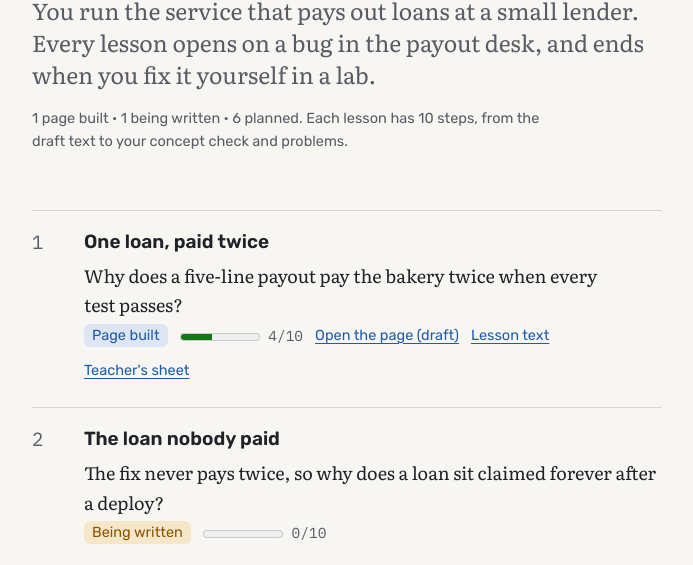
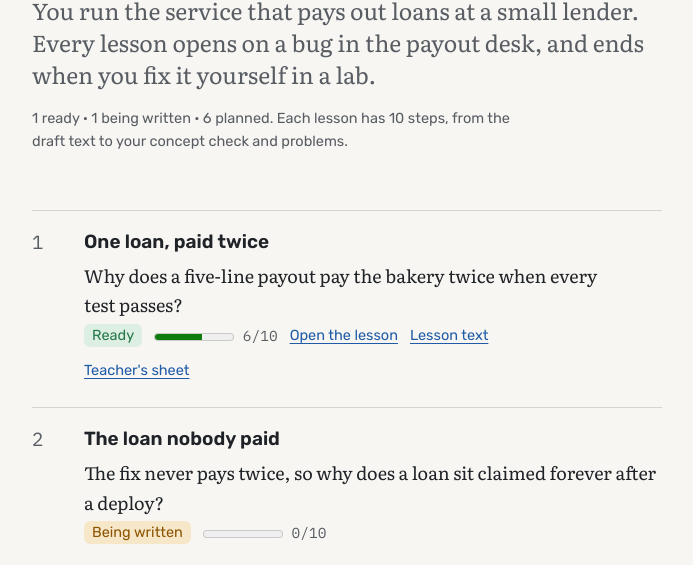
Before and after one commit to klaygomes/tla-lessons, a plain HTML site: page index.html in a window 1280 px wide. Shown: the part 170-735 px from the top of the page, without its empty margins (293-986 px from the left). Drawn offline with Linux system fonts and the light colour scheme.

Commit message:
chore: lesson 1 delivered

```diff
--- a/index.html
+++ b/index.html
@@ -25,10 +25,10 @@
 <header>
 <h1>The payout desk: lessons in TLA+</h1>
 <p class="question">You run the service that pays out loans at a small lender. Every lesson opens on a bug in the payout desk, and ends when you fix it yourself in a lab.</p>
-<p class="summary">1 page built · 1 being written · 6 planned. Each lesson has 10 steps, from the draft text to your concept check and problems.</p>
+<p class="summary">1 ready · 1 being written · 6 planned. Each lesson has 10 steps, from the draft text to your concept check and problems.</p>
 </header>
 <ol class="course">
-<li class="is-page"><span class="n">1</span><div><h2>One loan, paid twice</h2><p>Why does a five-line payout pay the bakery twice when every test passes?</p><p class="links"><span class="state">Page built</span><span class="steps" aria-label="4 of 10 steps done"><meter min="0" max="10" value="4"></meter> 4/10</span> <a href="01-one-loan-paid-twice/3-page/3-page.html">Open the page (draft)</a> <a href="01-one-loan-paid-twice/1-prose.html">Lesson text</a> <a href="01-one-loan-paid-twice/1-sheet.html">Teacher&#x27;s sheet</a></p></div></li>
+<li class="is-ready"><span class="n">1</span><div><h2>One loan, paid twice</h2><p>Why does a five-line payout pay the bakery twice when every test passes?</p><p class="links"><span class="state">Ready</span><span class="steps" aria-label="6 of 10 steps done"><meter min="0" max="10" value="6"></meter> 6/10</span> <a href="01-one-loan-paid-twice/3-page/3-page.html">Open the lesson</a> <a href="01-one-loan-paid-twice/1-prose.html">Lesson text</a> <a href="01-one-loan-paid-twice/1-sheet.html">Teacher&#x27;s sheet</a></p></div></li>
 <li class="is-writing"><span class="n">2</span><div><h2>The loan nobody paid</h2><p>The fix never pays twice, so why does a loan sit claimed forever after a deploy?</p><p class="links"><span class="state">Being written</span><span class="steps" aria-label="0 of 10 steps done"><meter min="0" max="10" value="0"></meter> 0/10</span></p></div></li>
 <li class="is-planned"><span class="n">3</span><div><h2>The bank that answered twice</h2><p>When the bank times out and you retry, how do you send the money exactly once?</p><p class="links"><span class="state">Planned</span><span class="steps" aria-label="0 of 10 steps done"><meter min="0" max="10" value="0"></meter> 0/10</span></p></div></li>
 <li class="is-planned"><span class="n">4</span><div><h2>A desk too big to check</h2><p>How do you keep the checker finishing when workers, loans and retries multiply?</p><p class="links"><span class="state">Planned</span><span class="steps" aria-label="0 of 10 steps done"><meter min="0" max="10" value="0"></meter> 0/10</span></p></div></li>
```
Also changed, not shown: 2 other files.
